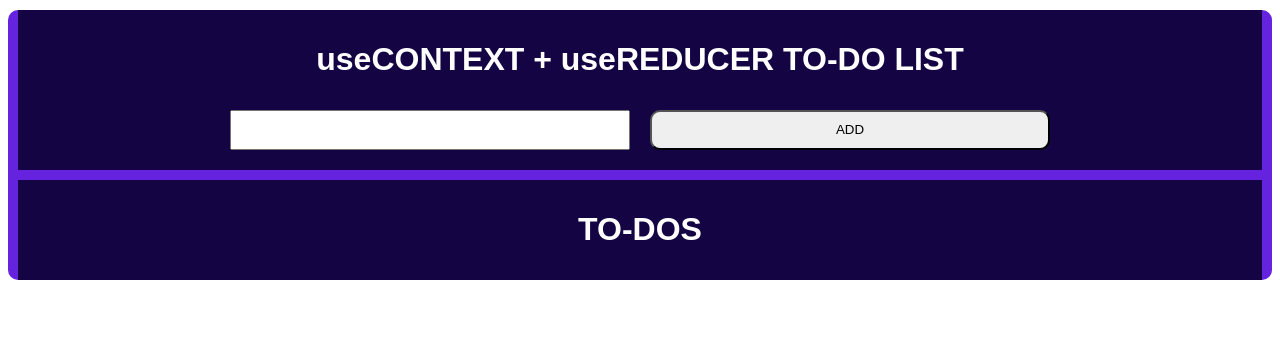
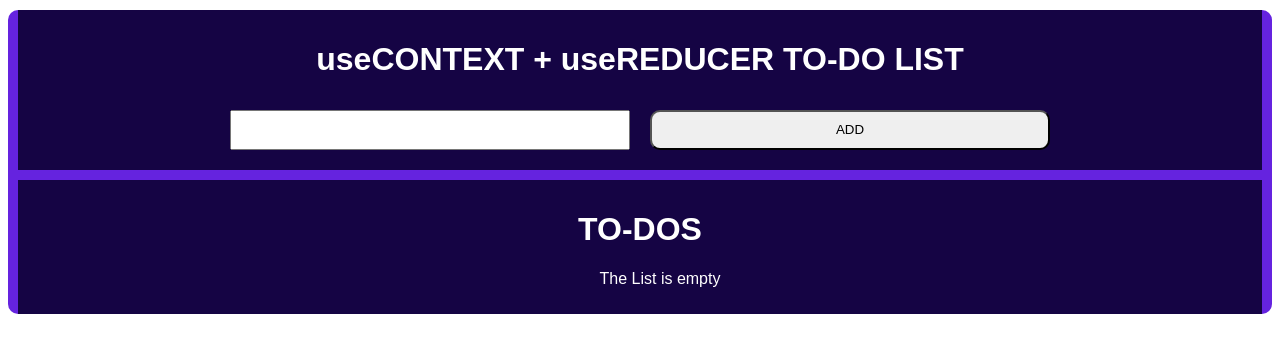
Before and after one commit to ddessaunet/react-context-reducer-todolist, a React (Create React App) app: page / in a window 1280 px wide. Shown: the top 352 px of the page. Built offline with nearby package versions, Linux system fonts and the light colour scheme.

Commit message:
Empty list message

```diff
--- a/src/components/TodoList/TodoList.tsx
+++ b/src/components/TodoList/TodoList.tsx
@@ -12,7 +12,8 @@ export const TodoList = ({ children }: TodoListProps): JSX.Element => {
     <div className="TodoList_container">
       <h1>TO-DOS</h1>
       <ul className="TodoList_list">
-        {todos.map((todo: any) => (
+        {todos.length ? (
+          todos.map((todo: any) => (
             <li className="TodoList_element" key={`TodoList_${todo.id}`}>
               <span>{todo.text}</span>
               <div className="TodoList_buttons">
@@ -20,7 +21,10 @@ export const TodoList = ({ children }: TodoListProps): JSX.Element => {
                 <button onClick={() => deleteTodo(todo.id)}>DELETE</button>
               </div>
             </li>
-        ))}
+          ))
+        ) : (
+          <span>The List is empty</span>
+        )}
       </ul>
     </div>
   );
```
Lines whose indentation alone changed are shown as unchanged.
